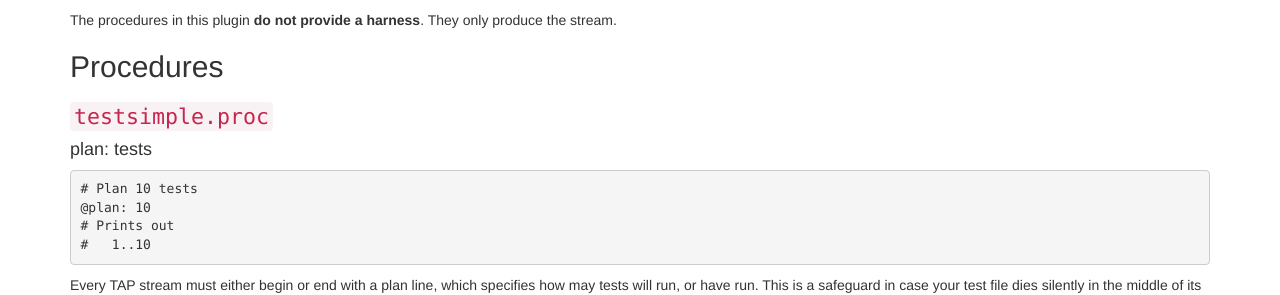
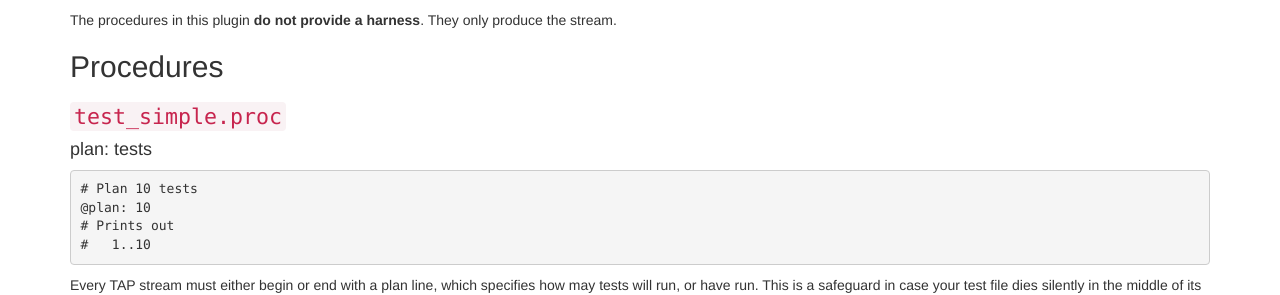
Before and after one commit to jjatria/cpran-www, a Jekyll site: the page built from docs/plugins/testsimple/index.md, in a window 1280 px wide and 900 px high, scrolled down 349 px. Shown: the part 156-451 px from the top of the window. Built offline with Jekyll 4.4.1, drawn with Linux system fonts in a browser that asks for light colours; nearby versions of some CDN libraries; library files that are not in the unit come from our copies; comment, search, counter and statistics services are not loaded.

Commit message:
Fixed typo in name of procedure file

```diff
--- a/docs/plugins/testsimple/index.md
+++ b/docs/plugins/testsimple/index.md
@@ -34,7 +34,7 @@ the stream.
 
 ## Procedures
 
-### `testsimple.proc`
+### `test_simple.proc`
 
 #### plan: tests
 {: #plan }
```
